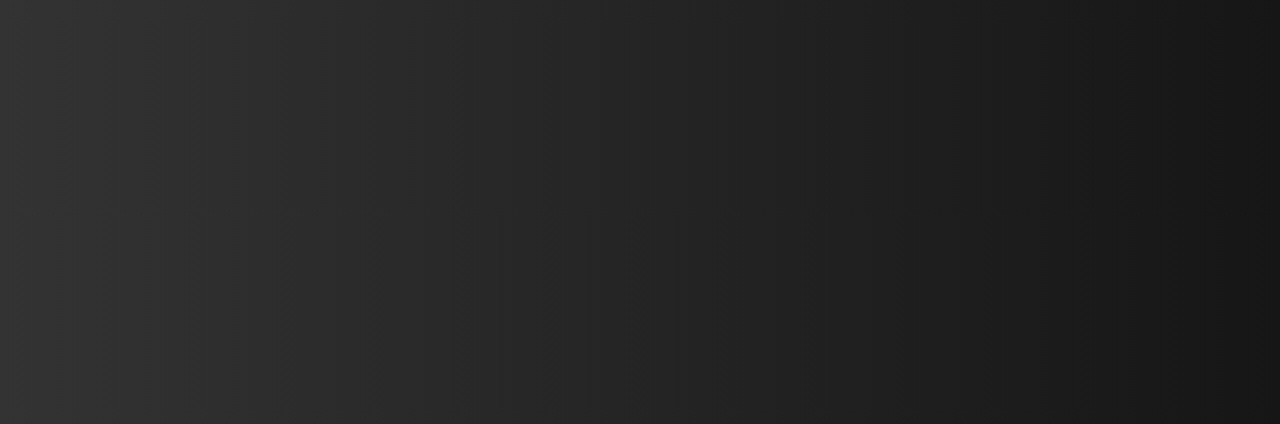
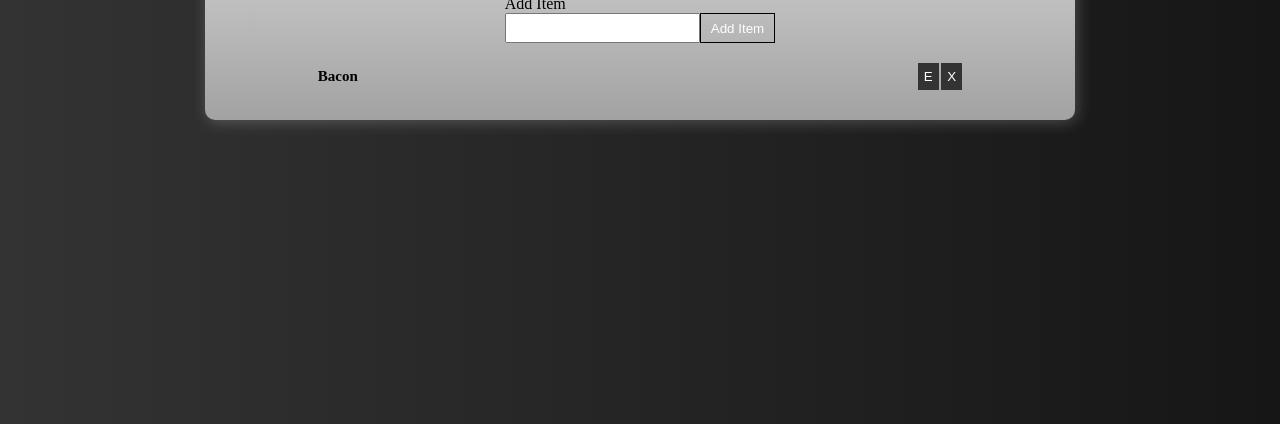
Before and after one commit to Ryan-Solomon/js-glist, a plain HTML site: page index.html in a window 1280 px wide. Shown: the part 376-800 px from the top of the page. Drawn offline with Linux system fonts and the light colour scheme.

Commit message:
add styles

```diff
--- a/index.html
+++ b/index.html
@@ -13,14 +13,18 @@
       </header>
       <section class="add-item">
         <label for="add-item">Add Item</label>
-        <input id="add-item" name="item" type="text" />
-        <button>Add Item</button>
+        <div class="input">
+          <input id="add-item" name="item" type="text" />
+          <button>Add Item</button>
+        </div>
       </section>
       <section class="grocery-items">
         <div class="item-component">
           <h2>Bacon</h2>
-          <button>E</button>
-          <button>X</button>
+          <div class="buttons">
+            <button>E</button>
+            <button>X</button>
+          </div>
         </div>
       </section>
     </main>
--- a/styles.css
+++ b/styles.css
@@ -1,3 +1,99 @@
+* {
+  padding: 0;
+  margin: 0;
+  box-sizing: border-box;
+}
+
+html {
+  font-size: 62.5%;
+}
+
 body {
   background: linear-gradient(to right, #333, rgb(22, 22, 22));
+  display: grid;
+  place-items: center;
+  height: 100vh;
 }
+
+.content {
+  display: flex;
+  flex-direction: column;
+  justify-content: center;
+  align-items: center;
+  background: linear-gradient(
+    to bottom,
+    rgb(209, 209, 209),
+    rgb(162, 162, 162)
+  );
+  padding: 2rem;
+  width: 68vw;
+  border-radius: 1rem;
+  box-shadow: 2px 2px 15px rgba(238, 238, 238, 0.241);
+}
+
+.title {
+  font-size: 1.6rem;
+  margin-bottom: 1rem;
+}
+
+.add-item {
+  margin-bottom: 1rem;
+}
+
+.add-item label {
+  font-size: 1.6rem;
+}
+
+.add-item input {
+  height: 100%;
+  font-size: 1.4rem;
+  padding: 0 0.5rem;
+}
+
+.add-item .input {
+  display: flex;
+  flex-direction: flex-start;
+  flex-direction: row;
+  height: 3rem;
+}
+
+.add-item button {
+  background: none;
+  color: white;
+  border: 1px solid black;
+  height: 100%;
+  padding: 0 1rem;
+  transition: all 0.2s ease;
+}
+
+.add-item button:hover {
+  background: #333;
+  cursor: pointer;
+  transform: scale(0.96);
+}
+
+.grocery-items {
+  width: 80%;
+}
+
+.item-component {
+  display: flex;
+  justify-content: space-between;
+  align-items: center;
+  padding: 1rem;
+}
+
+.buttons button {
+  background: #333;
+  color: white;
+  border: none;
+  padding: 0.6rem;
+  transition: all 0.2s ease;
+}
+
+.buttons button:hover {
+  color: #333;
+  background: white;
+  transform: scale(0.96);
+  cursor: pointer;
+}
```
